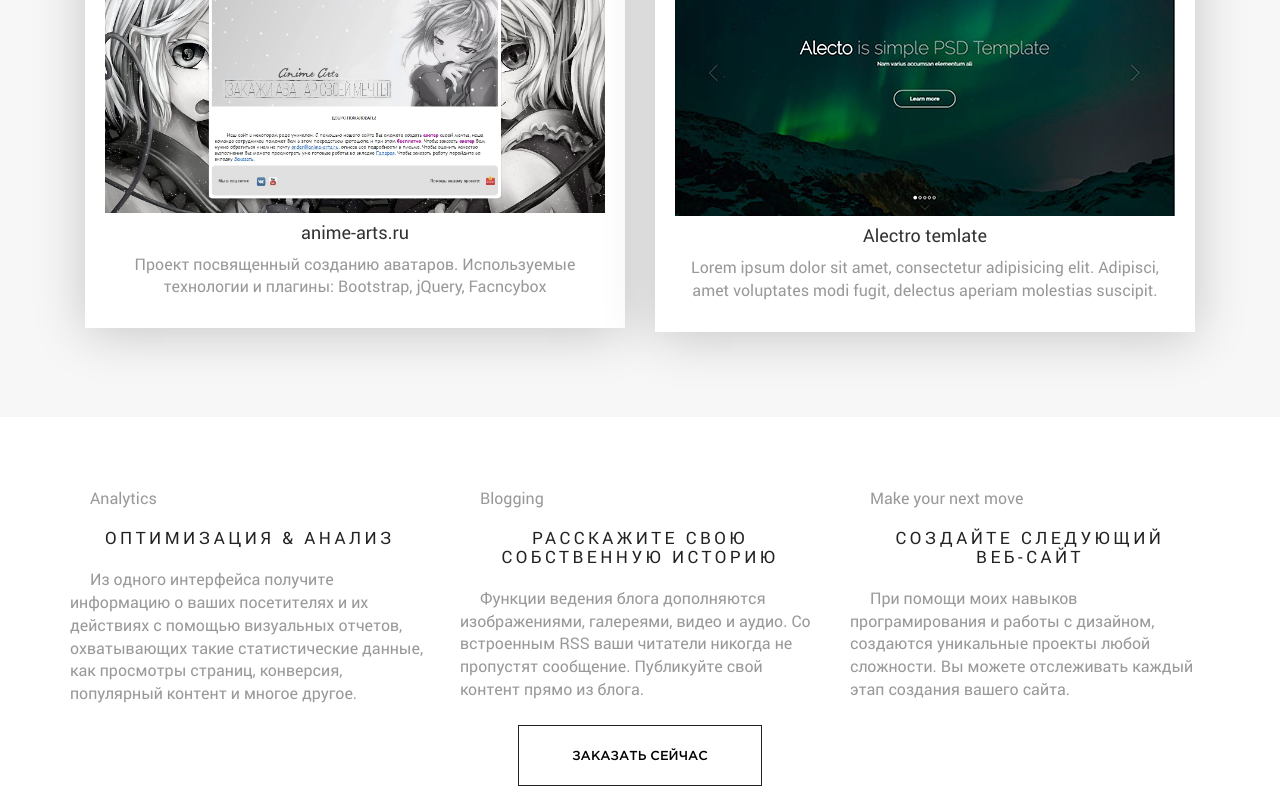
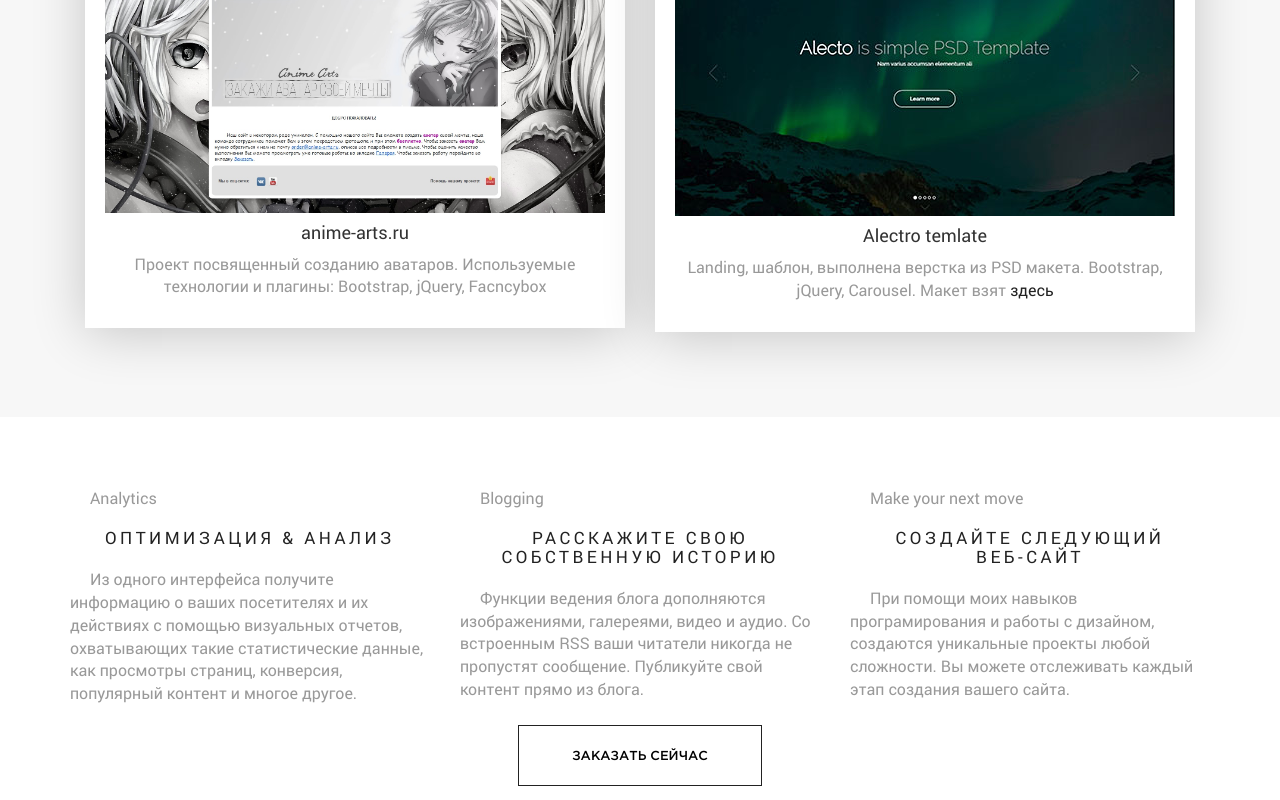
Before and after one commit to Hastle/hastle.github.io, a plain HTML site: page index.html in a window 1280 px wide. Shown: the part 4310-5110 px from the top of the page. Drawn offline with nearby package versions, Linux system fonts and the light colour scheme.

Commit message:
add content

```diff
--- a/index.html
+++ b/index.html
@@ -153,7 +153,7 @@
 						<div class="cards">
 							<a href="#"><img src="img/work-4.jpg" class="center-block" alt=""></a>
 							<h4><a href="">Alectro temlate</a></h4>
-							<p>Lorem ipsum dolor sit amet, consectetur adipisicing elit. Adipisci, amet voluptates modi fugit, delectus aperiam molestias suscipit.</p>
+							<p>Landing, шаблон, выполнена верстка из PSD макета. Bootstrap, jQuery, Carousel. Макет взят <a href="https://vk.com/webdevcom?w=wall-105060689_893" target="_blank">здесь</a></p>
 						</div>
 					</div>
 				</div>
```
